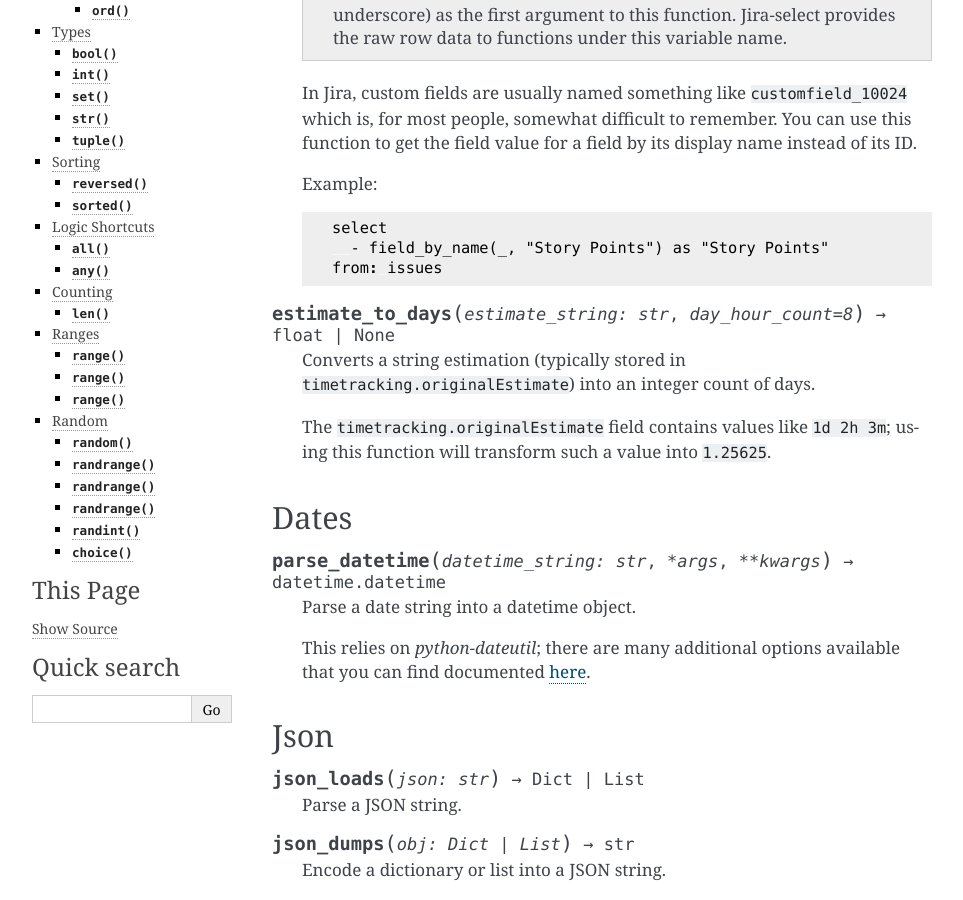
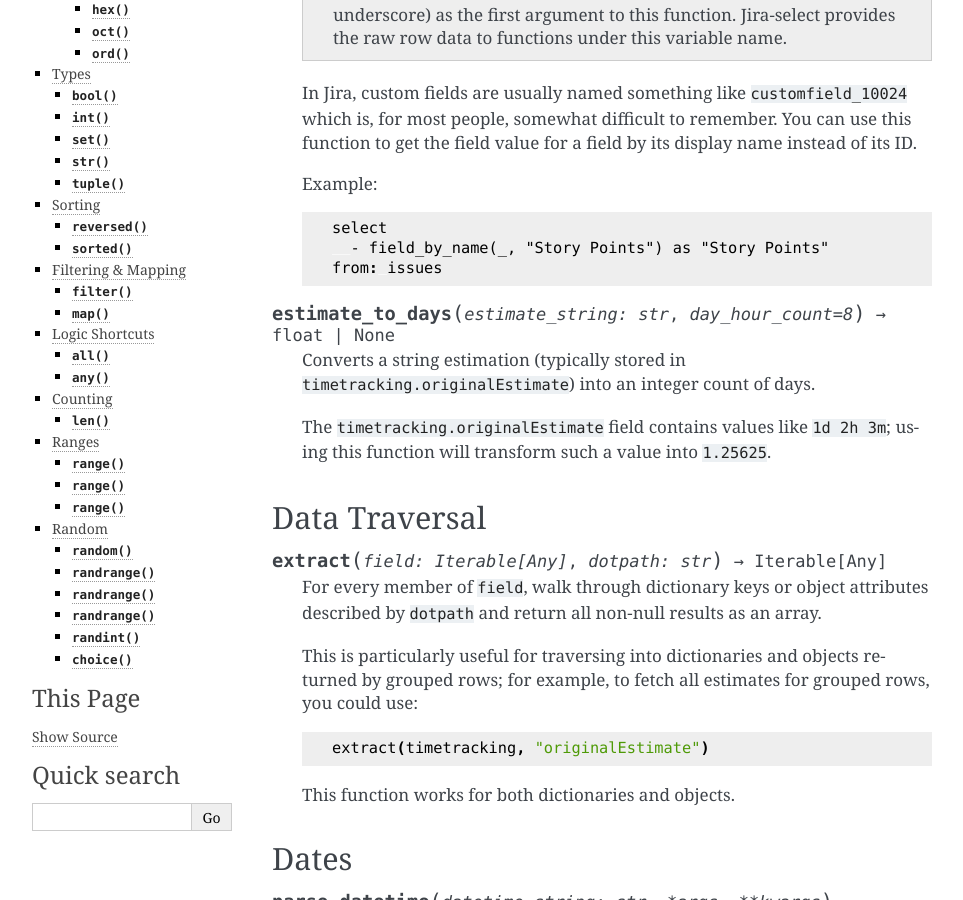
Before and after one commit to coddingtonbear/jira-select, a Sphinx documentation site: the page built from docs/functions.rst, in a window 1280 px wide and 900 px high, scrolled down 1005 px. Shown: the whole window, without its empty margins (148-1111 px from the left). Built offline with Sphinx 7.4.7, drawn with Linux system fonts in a browser that asks for light colours; pages that are not in the unit, such as notebooks, are missing from menus; some of the changed text lies outside the part shown.

Commit message:
Adding 'extract', 'map', and 'filter' functions.

```diff
--- a/docs/functions.rst
+++ b/docs/functions.rst
@@ -66,6 +66,25 @@ Jira
 
    The ``timetracking.originalEstimate`` field contains values like ``1d 2h 3m``;
    using this function will transform such a value into ``1.25625``.
+
+Data Traversal
+--------------
+
+.. _extract function:
+
+.. py:function:: extract(field: Iterable[Any], dotpath: str) -> Iterable[Any]
+
+   For every member of ``field``, walk through dictionary keys or object
+   attributes described by ``dotpath`` and return all non-null results as
+   an array.
+
+   This is particularly useful for traversing into dictionaries and objects
+   returned by grouped rows; for example, to fetch all estimates for grouped
+   rows, you could use::
+
+      extract(timetracking, "originalEstimate")
+
+   This function works for both dictionaries and objects.
 
 Dates
 -----
@@ -195,6 +214,14 @@ See more in information in `Python's Documentation <https://docs.python.org/3/li
 
 .. py:function:: sorted(iterable: List[Any]) -> Iterable[List[Any]]
 
+Filtering & Mapping
+-------------------
+
+See more in information in `Python's Documentation <https://docs.python.org/3/library/functions.html>`_.
+
+.. py:function:: filter(callable: Callable, Iterable[Any]) -> Iterable[Any]
+
+.. py:function:: map(callable: Callable, Iterable[Any]) -> Iterable[Any]
 
 Logic Shortcuts
 ---------------
--- a/setup.cfg
+++ b/setup.cfg
@@ -38,6 +38,7 @@ jira_select.functions =
     sprint_name = jira_select.functions.sprint_name:Function
     field_by_name = jira_select.functions.field_by_name:Function
     estimate_to_days = jira_select.functions.estimate_to_days:Function
+    extract = jira_select.functions.extract:Function
 
 [flake8]
 # https://github.com/ambv/black#line-length
```
Also changed, not shown: 1 other file.
